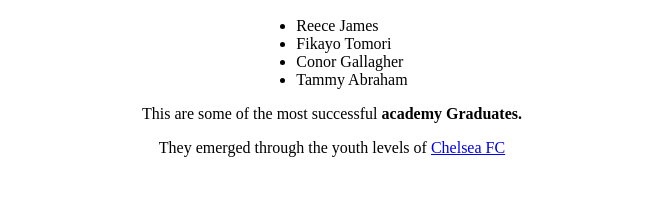
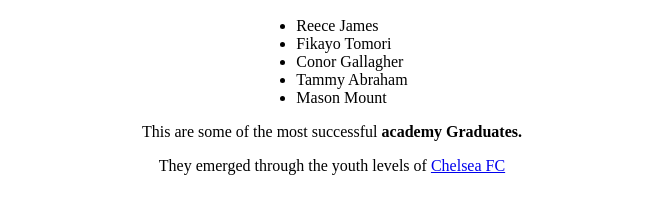
Before and after one commit to fkinyae/chelsea, a plain HTML site: page index.html in a window 1280 px wide. Shown: the part 498-712 px from the top of the page, without its empty margins (308-971 px from the left). Drawn offline with Linux system fonts and the light colour scheme.

Commit message:
add list

```diff
--- a/index.html
+++ b/index.html
@@ -16,6 +16,7 @@
         <li>Fikayo Tomori</li>
         <li>Conor Gallagher</li>
         <li>Tammy Abraham</li>
+        <li>Mason Mount</li>
 
     </ul>
     <p>This are some of the most successful <strong>academy Graduates.</strong></p>
```
